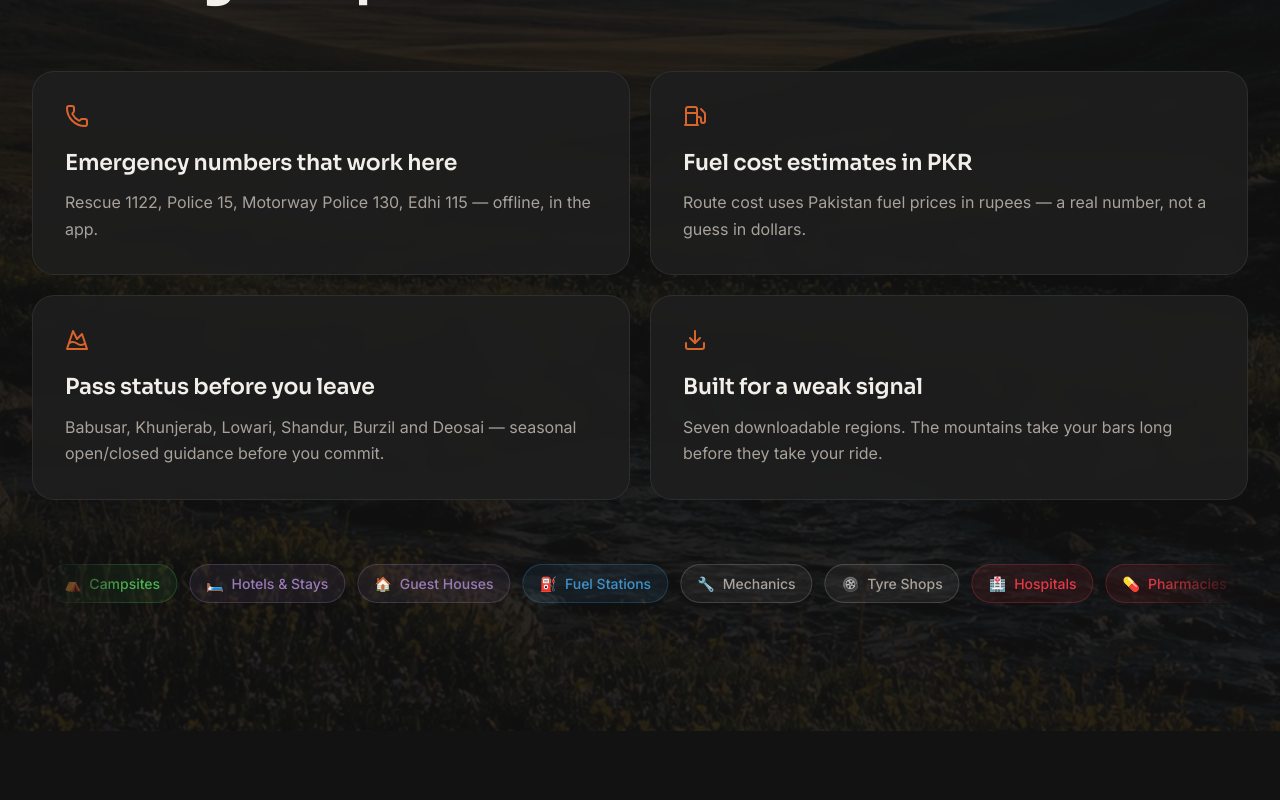
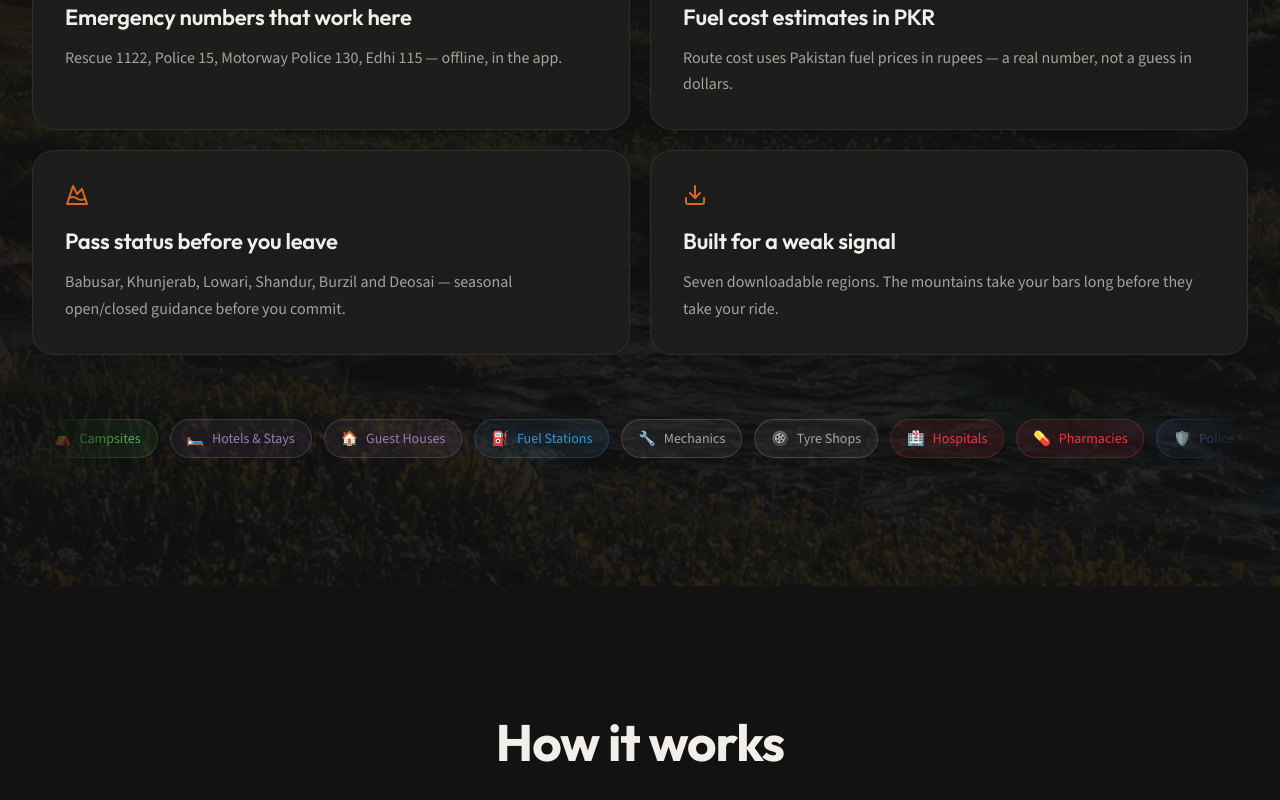
Before and after one commit to umer2k200/wildnomad, a Next.js app: page / in a window 1280 px wide. Shown: the part 6325-7125 px from the top of the page. Built offline with nearby package versions, Linux system fonts and the light colour scheme; no server answers.

Commit message:
add font

```diff
--- a/app/layout.tsx
+++ b/app/layout.tsx
@@ -1,20 +1,20 @@
 import { SoftwareApplicationJsonLd } from '@/components/SoftwareApplicationJsonLd';
 import { SITE } from '@/lib/config';
 import type { Metadata, Viewport } from 'next';
-import { Inter, JetBrains_Mono, Sora } from 'next/font/google';
+import { JetBrains_Mono, Outfit, Source_Sans_3 } from 'next/font/google';
 import './globals.css';
 
-const sora = Sora({
+const heading = Outfit({
   variable: '--font-sora',
   subsets: ['latin'],
   weight: ['600', '700', '800'],
   display: 'swap',
 });
 
-const inter = Inter({
+const body = Source_Sans_3({
   variable: '--font-inter',
   subsets: ['latin'],
-  weight: ['400', '500', '600'],
+  weight: ['400', '500', '600', '700'],
   display: 'swap',
 });
 
@@ -94,7 +94,7 @@ export default function RootLayout({
         <link rel="dns-prefetch" href="https://basemaps.cartocdn.com" />
       </head>
       <body
-        className={`${sora.variable} ${inter.variable} ${jetbrains.variable} antialiased`}
+        className={`${heading.variable} ${body.variable} ${jetbrains.variable} antialiased`}
       >
         <a
           href="#main"
```
